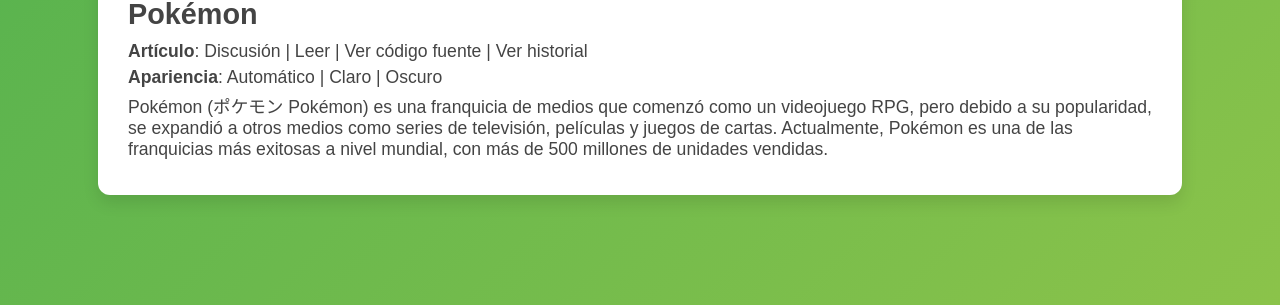
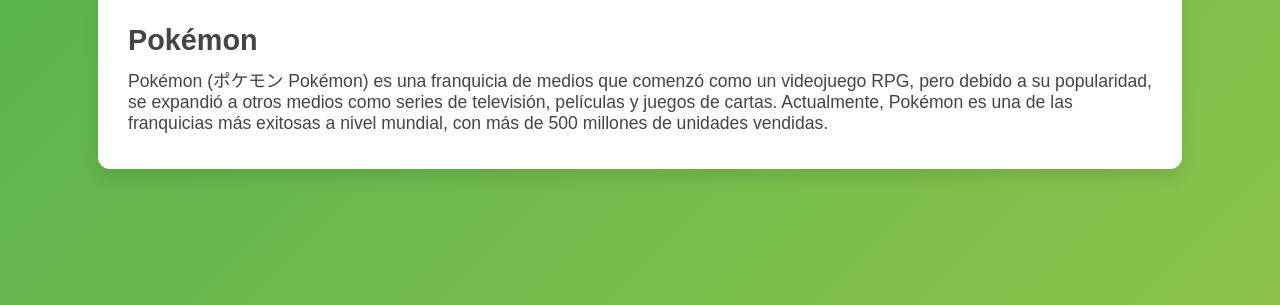
Before and after one commit to Rusbel147/Rusbel147.github.io, a plain HTML site: page index.html in a window 1280 px wide. Shown: the part 495-800 px from the top of the page. Drawn offline with Linux system fonts and the light colour scheme.

Commit message:
Update index.html

```diff
--- a/index.html
+++ b/index.html
@@ -37,8 +37,6 @@
         <!-- Información adicional -->
         <div class="extra-info">
             <h3>Pokémon</h3>
-            <p><strong>Artículo</strong>: Discusión | Leer | Ver código fuente | Ver historial</p>
-            <p><strong>Apariencia</strong>: Automático | Claro | Oscuro</p>
             <p>Pokémon (ポケモン Pokémon) es una franquicia de medios que comenzó como un videojuego RPG, pero debido a su popularidad, se expandió a otros medios como series de televisión, películas y juegos de cartas. Actualmente, Pokémon es una de las franquicias más exitosas a nivel mundial, con más de 500 millones de unidades vendidas.</p>
         </div>
     </div>
```
